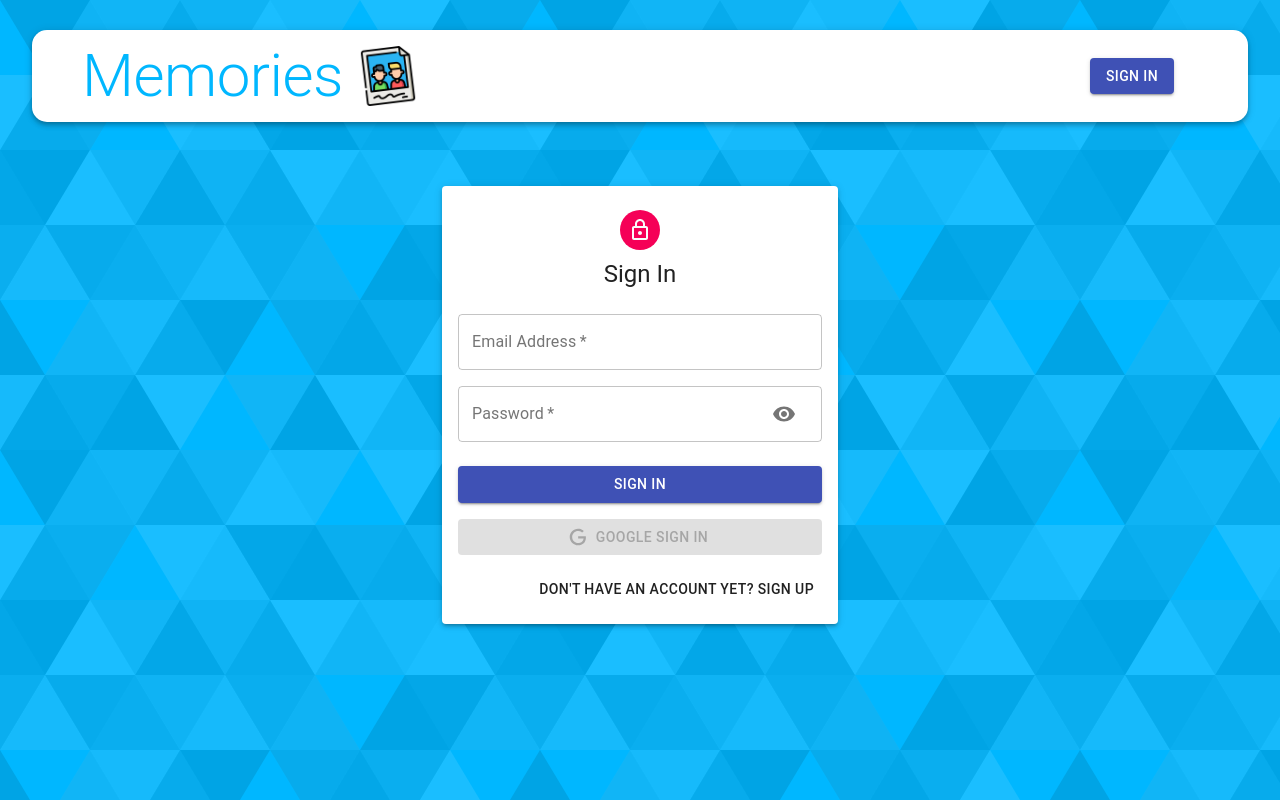
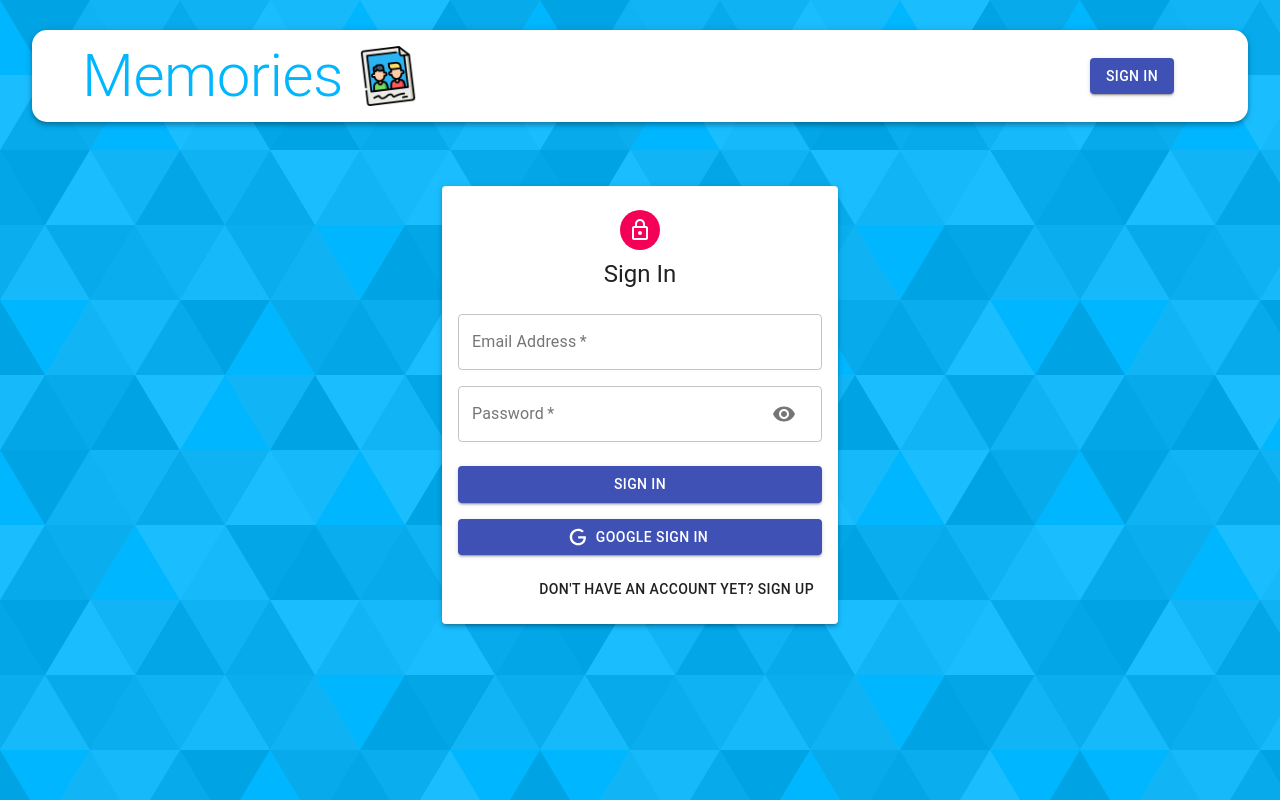
Before and after one commit to TalhaBhutto/MERN_Project, a React (Create React App) app in the folder client/: page /auth in a window 1280 px wide. Built offline with nearby package versions, Linux system fonts and the light colour scheme.

Commit message:
Update Auth.js

```diff
--- a/client/src/components/Auth/Auth.js
+++ b/client/src/components/Auth/Auth.js
@@ -21,7 +21,7 @@ function Auth() {
         setisSignup((e)=>!e);
         handleShowPassword(false);
     }
-    const googleSuccess=(res)=>{
+    const googleSuccess= async (res)=>{
         console.log(res);
     }
     const googleFailure=()=>{
@@ -56,7 +56,7 @@ function Auth() {
                 <GoogleLogin
                     clientId="583812616617-47t2nfv1fgl43ql780giftvhchc0nchn.apps.googleusercontent.com"
                     render={(renderProps)=>(
-                        <Button className={classes.googleButton} color='primary' fullWidth onClick={renderProps.onClick} disabled={renderProps.disabled} startIcon={<Icon/>} variant='contained' >Google Sign In</Button>
+                        <Button className={classes.googleButton} color='primary' fullWidth onClick={renderProps.onClick} disabled={renderProps.disabled=false} startIcon={<Icon/>} variant='contained' >Google Sign In</Button>
                     )}
                     onSuccess={googleSuccess}
                     onFailure={googleFailure}
```
